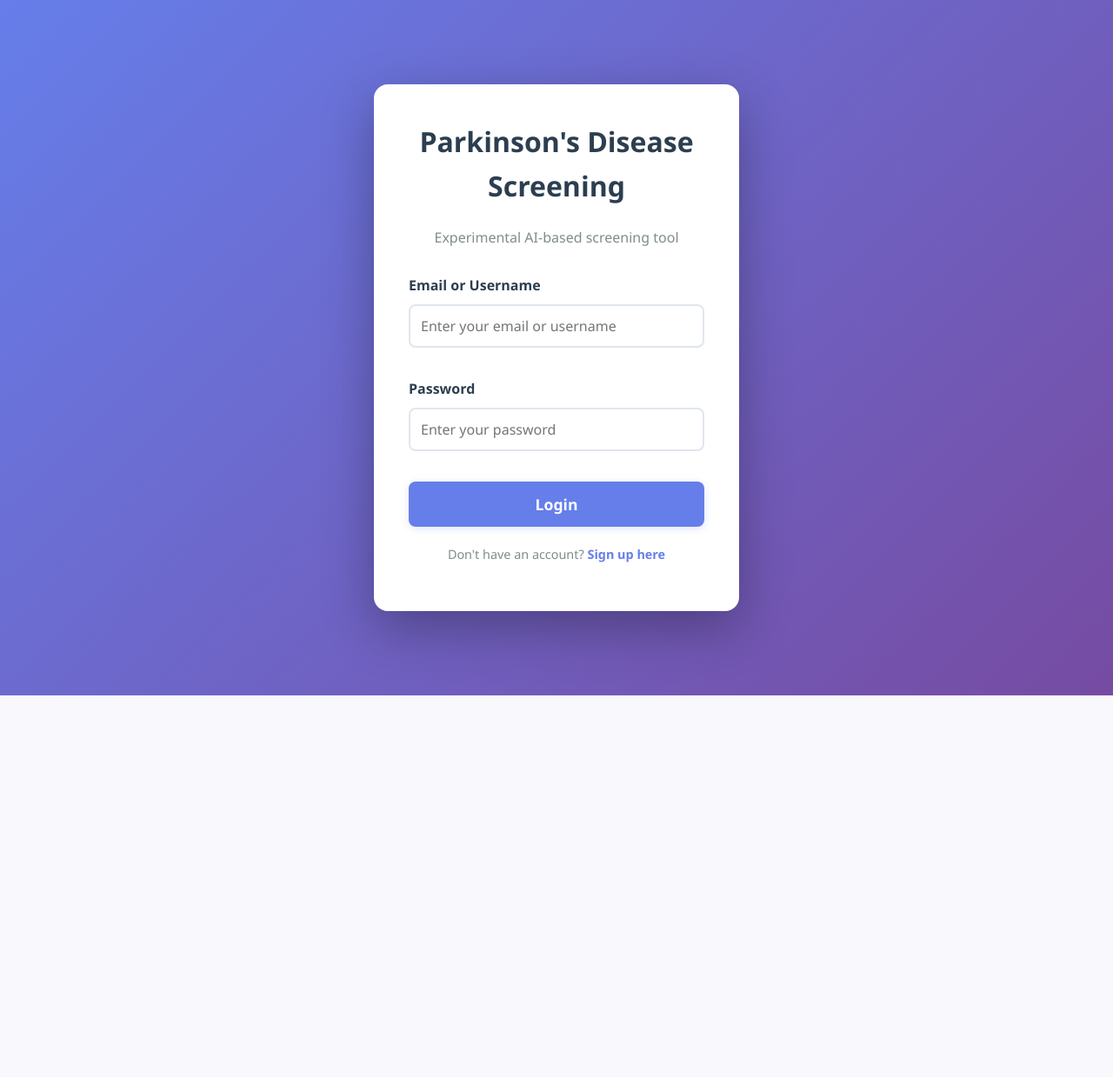
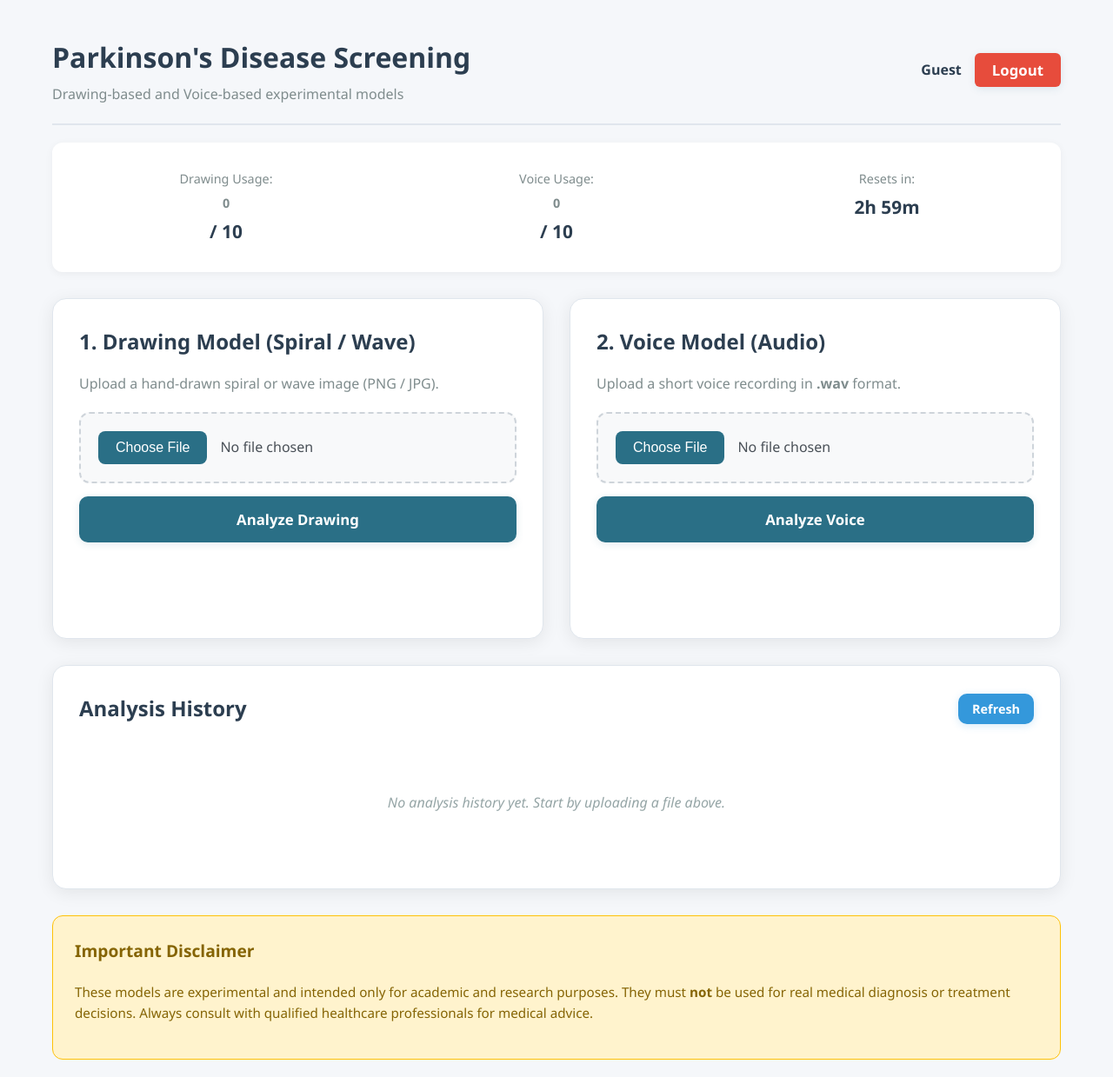
Before and after one commit to OMCHOKSI108/Early-Parkisons-Disease-Detection, a FastAPI app: page /ui in a window 1280 px wide. Shown: the whole page at 87% size. Before the commit the page ends 800 px from the top, so only its background shows below. Run offline with FastAPI, Linux system fonts and the light colour scheme; data comes from the database, SQL or seed files in the repository; data that the repository does not hold is empty; parts of the project's set-up code (start-up, migrations or seed data) failed here and were passed over.

Commit message:
added code

```diff
--- a/app/drawing_model.py
+++ b/app/drawing_model.py
@@ -10,7 +10,7 @@ from PIL import Image
 from skimage.color import rgb2gray
 from skimage.feature import hog
 
-from .config import HOG_SVM_PATH, HOG_SCALER_PATH
+from app.config import HOG_SVM_PATH, HOG_SCALER_PATH
 
 
 class DrawingModel:
--- a/app/main.py
+++ b/app/main.py
@@ -12,6 +12,14 @@ from dotenv import load_dotenv
 
 # Load environment variables from .env file
 load_dotenv()
+
+# Ensure the repository root is on sys.path so `import app.*` works
+# when running `python main.py` from inside the `app/` folder.
+import sys
+from pathlib import Path as _Path
+_repo_root = _Path(__file__).resolve().parent.parent
+if str(_repo_root) not in sys.path:
+    sys.path.insert(0, str(_repo_root))
 
 # Configure logging
 logging.basicConfig(
@@ -39,13 +47,13 @@ from fastapi import Request
 from fastapi.middleware.cors import CORSMiddleware
 from sqlalchemy.orm import Session
 
-from .drawing_model import drawing_model
-from .voice_model import voice_model
-from .database import (
+from app.drawing_model import drawing_model
+from app.voice_model import voice_model
+from app.database import (
     get_db, init_db, User, History,
     hash_password, verify_password
 )
-from .model_loader import ensure_models_present
+from app.model_loader import ensure_models_present
 
 @asynccontextmanager
 async def lifespan(app: FastAPI):
@@ -67,11 +75,30 @@ app = FastAPI(
     lifespan=lifespan
 )
 
-# NEW: serve CSS / JS
-app.mount("/static", StaticFiles(directory="app/static"), name="static")
 
-# NEW: Jinja2 templates
-templates = Jinja2Templates(directory="app/templates")
+if __name__ == "__main__":
+    # Allow running via `python main.py` inside the `app/` folder
+    import uvicorn
+    port = int(os.getenv("PORT", "8000"))
+    host = os.getenv("HOST", "0.0.0.0")
+    uvicorn.run("app.main:app", host=host, port=port, log_level="info")
+
+# NEW: serve CSS / JS using absolute paths so running from `app/` works
+app_dir = Path(__file__).resolve().parent
+static_dir = app_dir / "static"
+templates_dir = app_dir / "templates"
+
+if static_dir.exists():
+    app.mount("/static", StaticFiles(directory=str(static_dir)), name="static")
+else:
+    logger.warning("Static directory not found at %s, skipping mount", static_dir)
+
+# Jinja2 templates
+if templates_dir.exists():
+    templates = Jinja2Templates(directory=str(templates_dir))
+else:
+    logger.warning("Templates directory not found at %s", templates_dir)
+    templates = Jinja2Templates(directory=str(templates_dir))
 
 # Usage limits configuration
 USAGE_LIMITS = {"drawing": 10, "voice": 10}
@@ -185,8 +212,11 @@ async def login(credentials: Dict[str, str] = Body(...), db: Session = Depends(g
 
 
 @app.get("/auth/usage")
-async def get_usage(user_id: int = Header(...), db: Session = Depends(get_db)):
-    user = db.query(User).filter(User.id == user_id).first()
+async def get_usage(user_id: Optional[int] = Header(None), db: Session = Depends(get_db)):
+    if user_id is None:
+        user = get_or_create_guest(db)
+    else:
+        user = db.query(User).filter(User.id == user_id).first()
 
     if not user:
         raise HTTPException(status_code=404, detail="User not found")
@@ -195,7 +225,7 @@ async def get_usage(user_id: int = Header(...), db: Session = Depends(get_db)):
 
     # Get user history
     history_records = db.query(History).filter(
-        History.user_id == user_id
+        History.user_id == user.id
     ).order_by(History.timestamp.desc()).limit(20).all()
 
     history_list = [{
@@ -214,15 +244,25 @@ async def get_usage(user_id: int = Header(...), db: Session = Depends(get_db)):
         "voice_count": user.voice_count,
         "limits": USAGE_LIMITS,
         "time_until_reset_minutes": max(0, int(time_until_reset.total_seconds() / 60)),
-        "history": history_list
+        "history": history_list,
+        "user": {
+            "id": user.id,
+            "name": user.name,
+            "username": user.username
+        }
     }
 
 
-def check_user_limit(user_id: int, prediction_type: str, db: Session):
-    user = db.query(User).filter(User.id == user_id).first()
+def check_user_limit(user_id: Optional[int], prediction_type: str, db: Session) -> User:
+    # Allow anonymous usage: if no user_id provided, create or reuse a guest user
+    if user_id is None:
+        user = get_or_create_guest(db)
+    else:
+        user = db.query(User).filter(User.id == user_id).first()
 
     if not user:
-        raise HTTPException(status_code=401, detail="Please login first")
+        # Fallback to guest user if provided id is invalid
+        user = get_or_create_guest(db)
 
     # Check if limits need reset
     if datetime.utcnow() - user.last_reset > timedelta(hours=LIMIT_RESET_HOURS):
@@ -244,6 +284,7 @@ def check_user_limit(user_id: int, prediction_type: str, db: Session):
 
     setattr(user, count_key, current_count + 1)
     db.commit()
+    return user
 
 
 def add_to_history(user_id: int, prediction_type: str, result: dict, model_name: str, db: Session):
@@ -259,6 +300,25 @@ def add_to_history(user_id: int, prediction_type: str, result: dict, model_name:
     db.commit()
 
 
+def get_or_create_guest(db: Session) -> User:
+    """Return an existing guest user or create one for anonymous access."""
+    guest = db.query(User).filter(User.username == "guest").first()
+    if guest:
+        return guest
+
+    # Create minimal guest account
+    guest = User(
+        name="Guest",
+        username="guest",
+        email="guest@local",
+        password_hash=hash_password("guest")
+    )
+    db.add(guest)
+    db.commit()
+    db.refresh(guest)
+    return guest
+
+
 # ---------- Drawing endpoint ----------
 
 
@@ -268,7 +328,7 @@ def add_to_history(user_id: int, prediction_type: str, result: dict, model_name:
 @app.post("/predict/voice/audio")
 async def predict_voice_audio(
     file: UploadFile = File(...),
-    user_id: int = Header(...),
+    user_id: Optional[int] = Header(None),
     db: Session = Depends(get_db)
 ):
     """
@@ -279,8 +339,8 @@ async def predict_voice_audio(
     if not file.filename or not file.filename.lower().endswith(".wav"):
         raise HTTPException(status_code=400, detail="Invalid file type. Please upload a WAV audio file")
 
-    # Check usage limit
-    check_user_limit(user_id, "voice", db)
+    # Check usage limit (returns resolved user)
+    user = check_user_limit(user_id, "voice", db)
 
     with tempfile.NamedTemporaryFile(suffix=".wav", delete=False) as tmp_file:
         tmp_file.write(await file.read())
@@ -288,7 +348,7 @@ async def predict_voice_audio(
 
     try:
         result = voice_model.predict_from_audio_file(tmp_path)
-        add_to_history(user_id, "voice", result, "voice_audio_cnn", db)
+        add_to_history(user.id, "voice", result, "voice_audio_cnn", db)
     except Exception as e:
         logger.error(f"Error in voice prediction: {str(e)}")
         raise HTTPException(status_code=500, detail=str(e))
@@ -302,20 +362,20 @@ async def predict_voice_audio(
 @app.post("/predict/drawing")
 async def predict_drawing(
     file: UploadFile = File(...),
-    user_id: int = Header(...),
+    user_id: Optional[int] = Header(None),
     db: Session = Depends(get_db)
 ):
     # Validate file type
     if not file.content_type or not file.content_type.startswith("image/"):
         raise HTTPException(status_code=400, detail="Invalid file type. Please upload an image file (PNG, JPG, JPEG)")
 
-    # Check usage limit
-    check_user_limit(user_id, "drawing", db)
+    # Check usage limit (returns resolved user)
+    user = check_user_limit(user_id, "drawing", db)
 
     file_bytes = await file.read()
     try:
         result = drawing_model.predict_from_bytes(file_bytes)
-        add_to_history(user_id, "drawing", result, "drawing_hog_svm", db)
+        add_to_history(user.id, "drawing", result, "drawing_hog_svm", db)
     except Exception as e:
         raise HTTPException(status_code=500, detail=str(e))
 
@@ -369,7 +429,7 @@ async def predict_voice_ensemble(
 @app.post("/predict/voice/final-audio")
 async def predict_voice_final_audio(
     file: UploadFile = File(...),
-    user_id: int = Header(...),
+    user_id: Optional[int] = Header(None),
     db: Session = Depends(get_db)
 ):
     """
@@ -382,8 +442,8 @@ async def predict_voice_final_audio(
     if not file.filename or not file.filename.lower().endswith(".wav"):
         raise HTTPException(status_code=400, detail="Invalid file type. Please upload a WAV audio file")
 
-    # Check usage limit
-    check_user_limit(user_id, "voice", db)
+    # Check usage limit (returns resolved user)
+    user = check_user_limit(user_id, "voice", db)
 
     with tempfile.NamedTemporaryFile(suffix=".wav", delete=False) as tmp_file:
         tmp_file.write(await file.read())
@@ -391,7 +451,7 @@ async def predict_voice_final_audio(
 
     try:
         result = voice_model.predict_final_audio(tmp_path)
-        add_to_history(user_id, "voice", result, "voice_audio_final_ensemble", db)
+        add_to_history(user.id, "voice", result, "voice_audio_final_ensemble", db)
     except Exception as e:
         logger.error(f"Error in final voice prediction: {str(e)}")
         raise HTTPException(status_code=500, detail=str(e))
--- a/app/model_loader.py
+++ b/app/model_loader.py
@@ -1,7 +1,7 @@
 import logging
 import os
 from pathlib import Path
-from . import config
+from app import config
 
 logger = logging.getLogger(__name__)
 
--- a/app/static/styles.css
+++ b/app/static/styles.css
@@ -16,7 +16,8 @@ body {
   align-items: center;
   justify-content: center;
   min-height: 100vh;
-  background: linear-gradient(135deg, #667eea 0%, #764ba2 100%);
+  /* more neutral, professional background */
+  background: linear-gradient(135deg, #eef2f3 0%, #ffffff 100%);
 }
 
 .login-card {
@@ -65,13 +66,13 @@ body {
 
 .form-group input:focus {
   outline: none;
-  border-color: #667eea;
+  border-color: #2a6f86;
 }
 
 .login-card button {
   width: 100%;
   padding: 14px;
-  background: #667eea;
+  background: #2a6f86;
   color: white;
   border: none;
   border-radius: 8px;
@@ -82,7 +83,7 @@ body {
 }
 
 .login-card button:hover {
-  background: #5568d3;
+  background: #1f565f;
 }
 
 .login-note {
@@ -282,13 +283,13 @@ input[type="file"] {
 }
 
 input[type="file"]:hover {
-  border-color: #667eea;
-  background: #f0f3ff;
+  border-color: #2a6f86;
+  background: #f4f7f7;
 }
 
 input[type="file"]::file-selector-button {
   padding: 10px 20px;
-  background: #667eea;
+  background: #2a6f86;
   color: white;
   border: none;
   border-radius: 8px;
@@ -299,26 +300,26 @@ input[type="file"]::file-selector-button {
 }
 
 input[type="file"]::file-selector-button:hover {
-  background: #5568d3;
+  background: #1f565f;
 }
 
 button {
   padding: 15px 30px;
   border-radius: 10px;
   border: none;
-  background: #667eea;
+  background: #2a6f86;
   color: white;
   font-weight: 600;
   font-size: 1.05rem;
   cursor: pointer;
   transition: all 0.3s ease;
-  box-shadow: 0 2px 10px rgba(102, 126, 234, 0.2);
+  box-shadow: 0 2px 10px rgba(42, 111, 134, 0.12);
 }
 
 button:hover {
-  background: #5568d3;
+  background: #1f565f;
   transform: translateY(-2px);
-  box-shadow: 0 4px 15px rgba(102, 126, 234, 0.3);
+  box-shadow: 0 4px 15px rgba(42, 111, 134, 0.18);
 }
 
 button:active {
@@ -344,7 +345,7 @@ button:disabled {
   width: 40px;
   height: 40px;
   border: 4px solid #e9ecef;
-  border-top: 4px solid #667eea;
+  border-top: 4px solid #2a6f86;
   border-radius: 50%;
   animation: spin 1s linear infinite;
   flex-shrink: 0;
--- a/app/templates/index.html
+++ b/app/templates/index.html
@@ -257,10 +257,65 @@
     // Logout handler
     document.getElementById("logout-btn").addEventListener("click", () => {
       currentUser = null;
-      authScreen.style.display = "flex";
-      mainApp.style.display = "none";
+      // return to guest mode
+      initGuest();
       document.getElementById("login-form").reset();
     });
+
+    // Initialize guest session and show main app (skip login/signup)
+    async function initGuest() {
+      try {
+        // Hide auth UI
+        authScreen.style.display = "none";
+        mainApp.style.display = "block";
+
+        // Call usage endpoint without headers to create/get guest user
+        const resp = await fetch('/auth/usage');
+        if (!resp.ok) {
+          console.warn('Failed to initialize guest session');
+          return;
+        }
+
+        const data = await resp.json();
+        // Set currentUser from response
+        currentUser = data.user || { id: null, name: 'Guest' };
+        document.getElementById('user-name').textContent = currentUser.name || 'Guest';
+
+        // Populate usage and history
+        document.getElementById('drawing-usage').textContent = data.drawing_count;
+        document.getElementById('voice-usage').textContent = data.voice_count;
+        const hours = Math.floor(data.time_until_reset_minutes / 60);
+        const mins = data.time_until_reset_minutes % 60;
+        document.getElementById('reset-timer').textContent = hours > 0 ? `${hours}h ${mins}m` : `${mins}m`;
+
+        // Render history
+        if (data.history && data.history.length > 0) {
+          const historyList = document.getElementById('history-list');
+          historyList.innerHTML = data.history.map(item => {
+            const date = new Date(item.timestamp).toLocaleString();
+            const type = item.type.charAt(0).toUpperCase() + item.type.slice(1);
+            const result = item.result;
+            const label = result.predicted_label;
+            const prob = (result.prob_pd_raw || 0) * 100;
+            return `
+              <div class="history-item">
+                <div class="history-icon ${item.type}">${type.charAt(0)}</div>
+                <div class="history-details">
+                  <div class="history-type">${type} Analysis</div>
+                  <div class="history-result">Result: <strong>${label}</strong> (${prob.toFixed(1)}% PD probability)</div>
+                  <div class="history-time">${date}</div>
+                </div>
+              </div>
+            `;
+          }).join('');
+        }
+      } catch (err) {
+        console.error('Error initializing guest session', err);
+      }
+    }
+
+    // Auto-init guest on page load
+    initGuest();
 
     // Update usage statistics
     async function updateUsage() {
--- a/app/voice_model.py
+++ b/app/voice_model.py
@@ -8,7 +8,7 @@ import numpy as np
 import librosa
 import tensorflow as tf
 
-from .config import (
+from app.config import (
     VOICE_CSV_MODEL_PATH,
     VOICE_CSV_SCALER_PATH,
     VOICE_CSV_COLUMNS_PATH,
```
Also changed, not shown: app/database.py (+20 -3 lines), app/test_main.py (+24 -16 lines), 3 other files.
